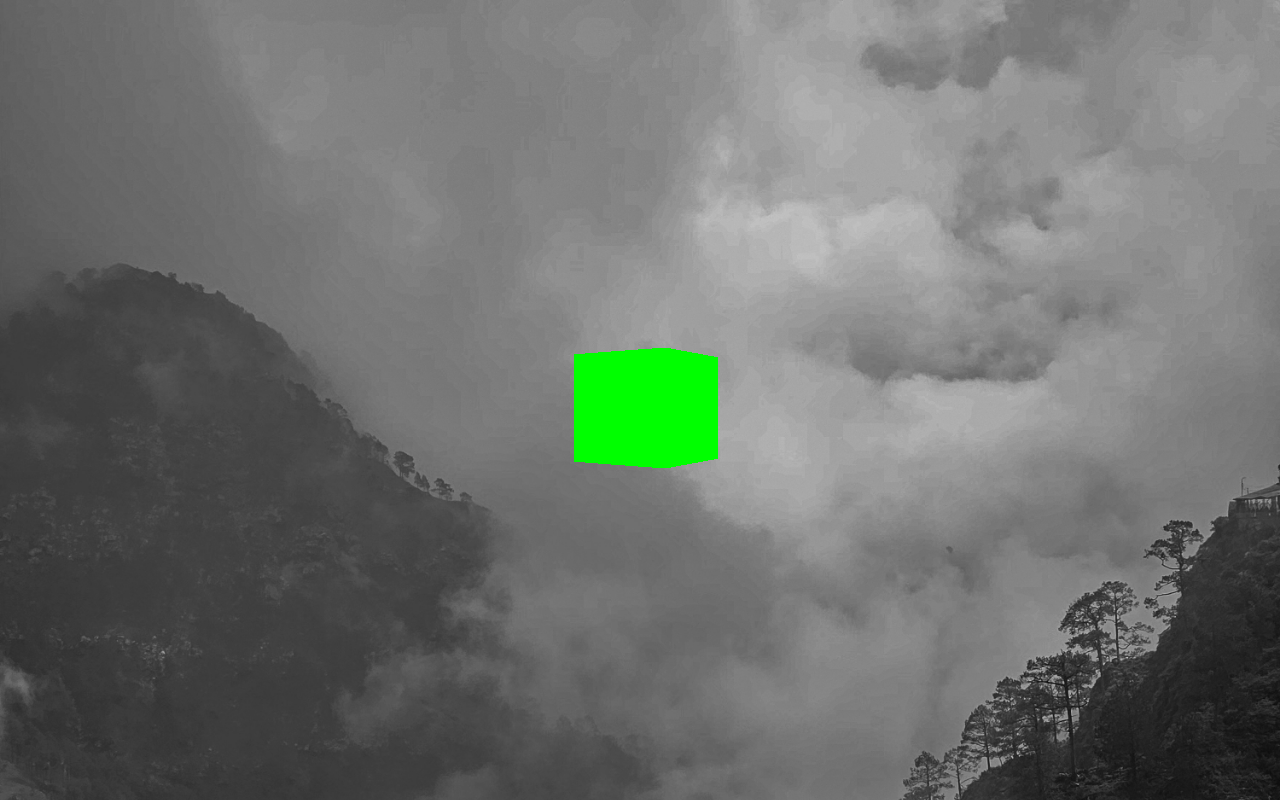
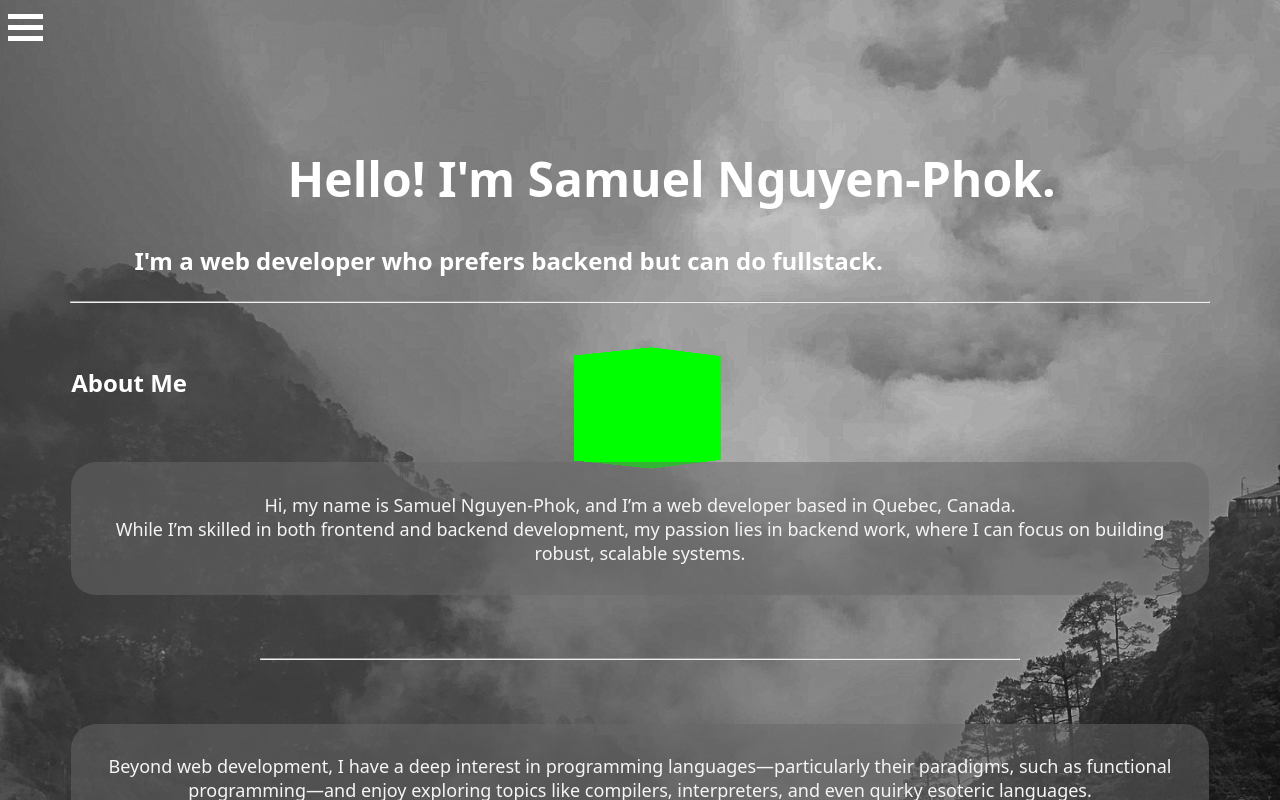
Before and after one commit to WildSource/snp-portfolio, a React (Vite) app: page / in a window 1280 px wide. Shown: the top 800 px of the page. Built offline with nearby package versions, Linux system fonts and the light colour scheme.

Commit message:
feat: spinning cube in bg and follows scroll

```diff
--- a/src/components/spinningmodel/Spinningmodel.css
+++ b/src/components/spinningmodel/Spinningmodel.css
@@ -1,3 +1,8 @@
 #Spinningmodel {
+  position: relative;
+}
+
+canvas {
+  position: fixed;
   z-index: -1;
 }
```
